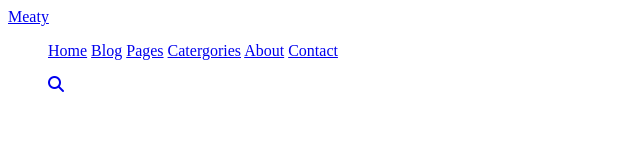
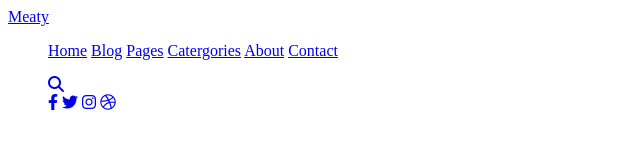
Before and after one commit to Quinnwalker/no-seed-oils, a plain HTML site: page src/index.html in a window 1280 px wide. Shown: the full height of the page, 0-640 px from the left. Drawn offline with Linux system fonts and the light colour scheme.

Commit message:
completed nav menu icons

```diff
--- a/src/index.html
+++ b/src/index.html
@@ -41,6 +41,10 @@
                 ><i class="fa-solid fa-magnifying-glass"></i
               ></a>
             </div>
+            <a href="#" class="nav-link"><i class="fab fa-facebook-f"></i></a>
+            <a href="#" class="nav-link"><i class="fab fa-twitter"></i></a>
+            <a href="#" class="nav-link"><i class="fab fa-instagram"></i></a>
+            <a href="#" class="nav-link"><i class="fab fa-dribbble"></i></a>
           </ul>
         </div>
       </nav>
```
